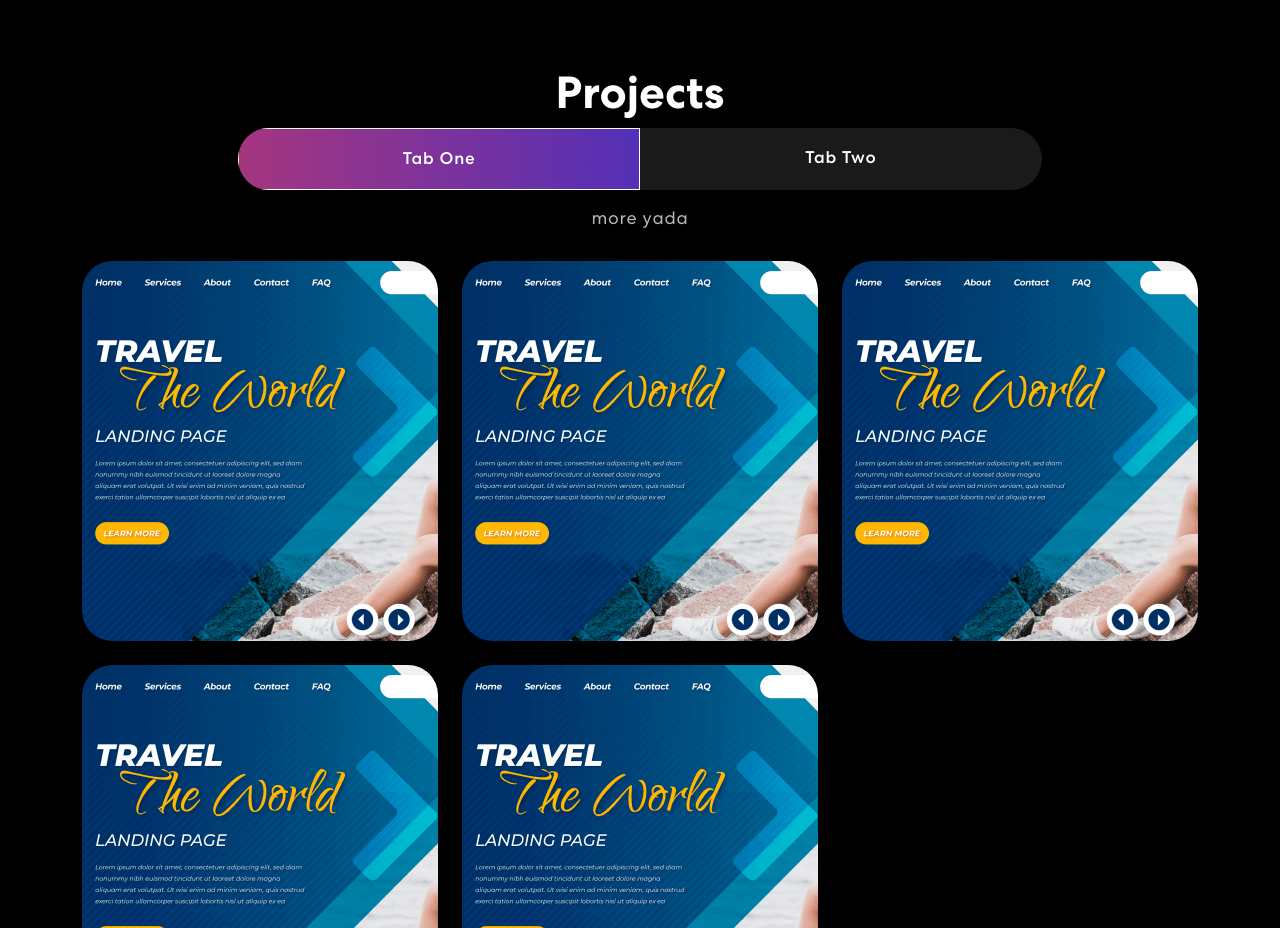
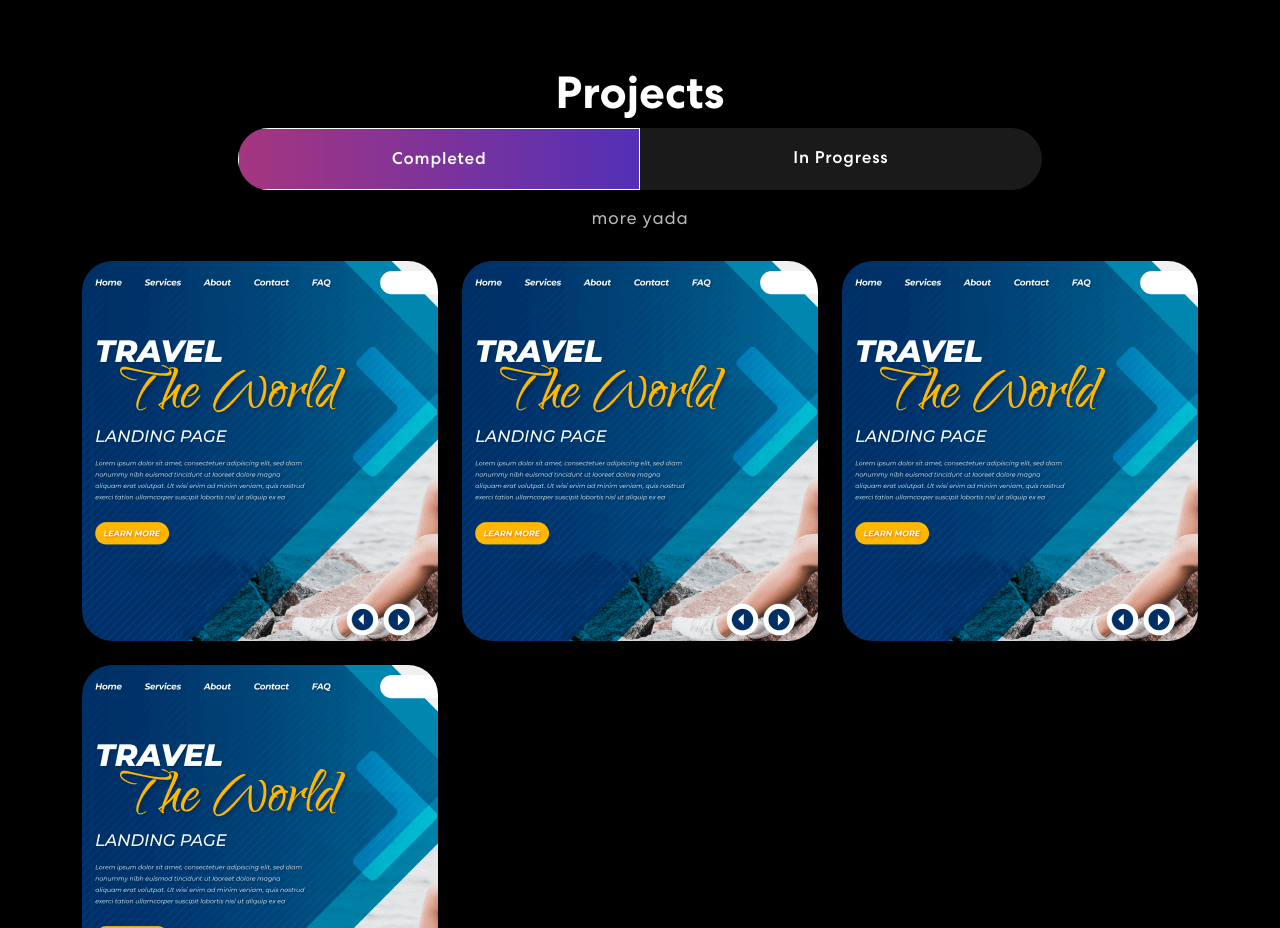
Before and after one commit to sanjheeg/personal_website, a React (Create React App) app: page / in a window 1280 px wide. Shown: the part 1500-2428 px from the top of the page. Built offline with nearby package versions, Linux system fonts and the light colour scheme.

Commit message:
add content to second tab

```diff
--- a/src/Components/Projects.js
+++ b/src/Components/Projects.js
@@ -5,15 +5,10 @@ import rightBackground from "./../images/color-sharp2.png";
 
 export const Projects = () => {
 
-    const projects = [
+    const completedProjects = [
         {
             title: "Shell",
             description: "A shell Interpreter that mimics behavior of common command lines such as bash and csh",
-            imgUrl: projImg1
-        },
-        {
-            title: "Personal Website",
-            description: "A website built from Scratch",
             imgUrl: projImg1
         },
         {
@@ -33,6 +28,15 @@ export const Projects = () => {
         }
     ];
 
+    const inProgressProjects = [
+
+        {
+            title: "Personal Website",
+            description: "A website built from Scratch",
+            imgUrl: projImg1
+        }
+    ];
+
     return (
         <section className="project" id="project">
         <Container>
@@ -43,10 +47,10 @@ export const Projects = () => {
                 <Tab.Container id="project-tabs" defaultActiveKey="first">
                     <Nav variant="pills" defaultActiveKey="/home">
                         <Nav.Item>
-                            <Nav.Link eventKey="first">Tab One</Nav.Link>
+                            <Nav.Link eventKey="first">Completed</Nav.Link>
                         </Nav.Item>
                         <Nav.Item>
-                            <Nav.Link eventKey="second">Tab Two</Nav.Link>
+                            <Nav.Link eventKey="second">In Progress</Nav.Link>
                         </Nav.Item>
                     </Nav>
                     <p> more yada </p>
@@ -54,7 +58,7 @@ export const Projects = () => {
                     <Tab.Pane eventKey="first">
                         <Row>
                             {
-                                projects.map((project, index) => {
+                                completedProjects.map((project, index) => {
                                     return (
                                         <ProjectCard
                                         key={index}
@@ -65,7 +69,20 @@ export const Projects = () => {
                             }
                         </Row>
                     </Tab.Pane>
-                    <Tab.Pane eventKey="second">seconnndddddd</Tab.Pane>
+                    <Tab.Pane eventKey="second">
+                        <Row>
+                            {
+                                inProgressProjects.map((project, index) => {
+                                    return (
+                                        <ProjectCard
+                                        key={index}
+                                        {...project}
+                                        />
+                                    )
+                                })
+                            }
+                        </Row>
+                    </Tab.Pane>
                 </Tab.Content>
                 </Tab.Container>
                 </Col>
```
